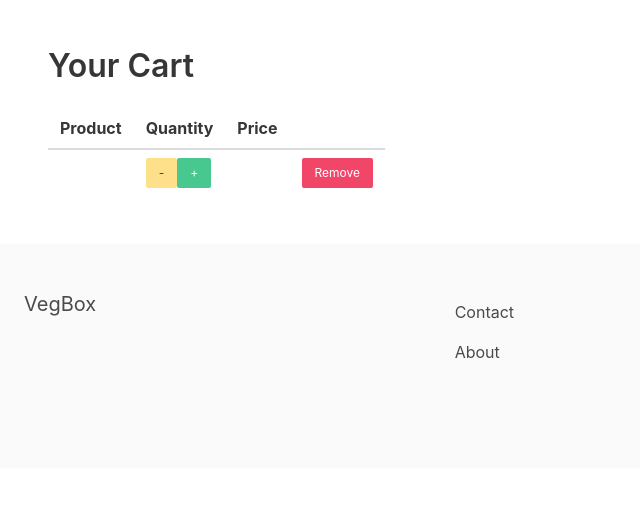
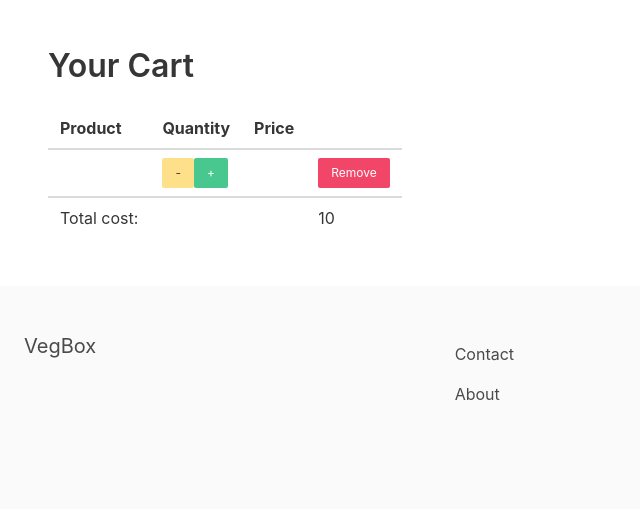
Before and after one commit to ArtusU/vegboxstore, a Django app: template apps/cart/templates/cart.html in a window 1280 px wide. Shown: the part 56-565 px from the top of the page, without its empty margins (0-640 px from the left). Run offline with Django 4.2, Linux system fonts and the light colour scheme; data comes from the database, SQL or seed files in the repository; both versions use the stored data as it was after the commit; the template is opened without the code that fills it: most values are stand-ins (such as "Sample title", 1, 10 or a date in 2020); some libraries are stand-ins or nearby versions.

Commit message:
Cart.get_total_cost()

```diff
--- a/apps/cart/cart.py
+++ b/apps/cart/cart.py
@@ -50,3 +50,6 @@ class Cart(object):
 
     def get_total_length(self):
         return sum(int(item['quantity']) for item in self.cart.values())
+
+    def get_total_cost(self):
+        return sum(float(item['total_price']) for item in self)
--- a/apps/cart/templates/cart.html
+++ b/apps/cart/templates/cart.html
@@ -21,6 +21,14 @@
                     <td><button @click="removeFromCart(product.id)" class="button is-small is-danger">Remove</button></td>
 				</tr>
 			</tbody>
+            <tfoot>
+                <tr>
+                    <td>Total cost:</td>
+                    <td></td>
+                    <td></td>
+                    <td>{{ cart.get_total_cost }}</td>
+                </tr>
+            </tfoot>
 		</table>
 	</div>
     {% else %}
```
Also changed, not shown: db.sqlite3.
